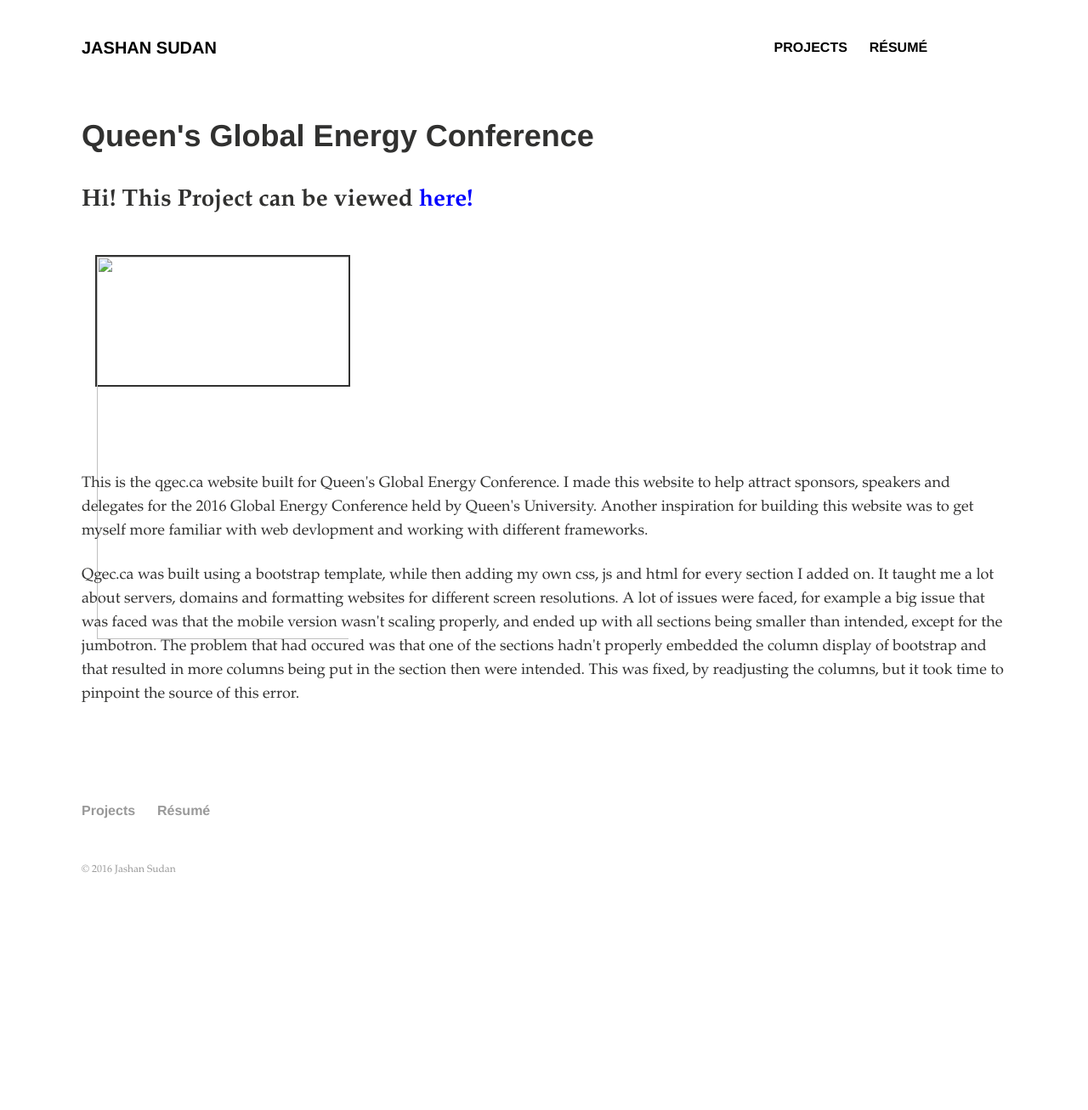
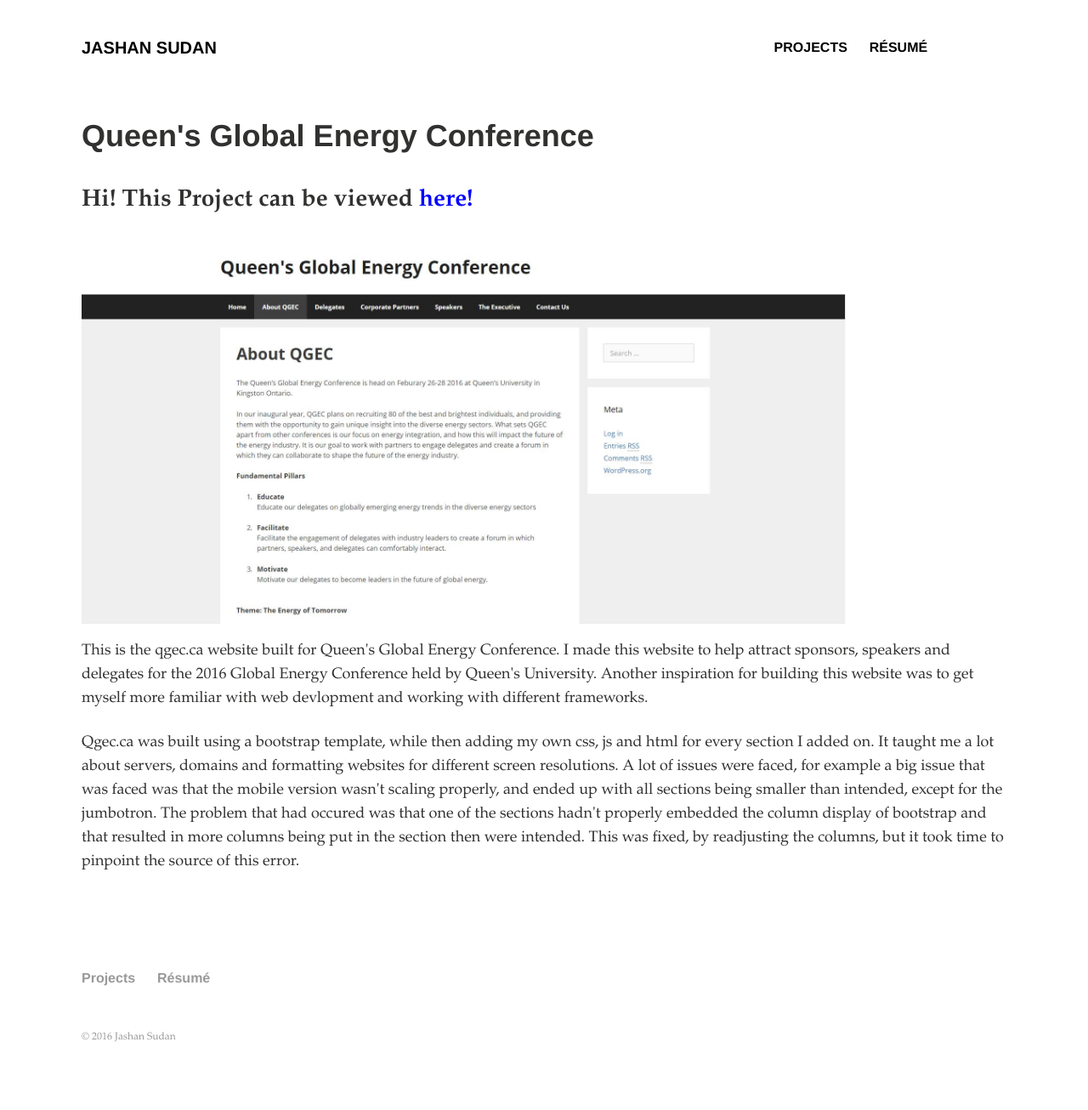
Before and after one commit to jashansudan/jashansudan, a Jekyll site: the page built from Projects/qgec/index.md, in a window 1280 px wide. Shown: the whole page at 85% size. Built offline with Jekyll 4.4.1, drawn with Linux system fonts in a browser that asks for light colours; before the commit the page ends 1109 px from its top, so only the background shows below that.

Commit message:
updating pictures

```diff
--- a/Projects/qgec/index.md
+++ b/Projects/qgec/index.md
@@ -8,9 +8,9 @@
 <h3>Hi! This Project can be viewed <a class = "qgeclink" href = "http://www.qgec.ca"><strong> here! </strong></a></h3>
 
 
-<div class='project' id='project2'>
+<div class='project3' id='project3'>
 		<a>
-			<img src="images/project2.jpg" style="width:900px;height:450px;">
+			<img src="../images/project2.jpg" style="width:900px;height:450px;">
 		</a>
 </div>
 
```
